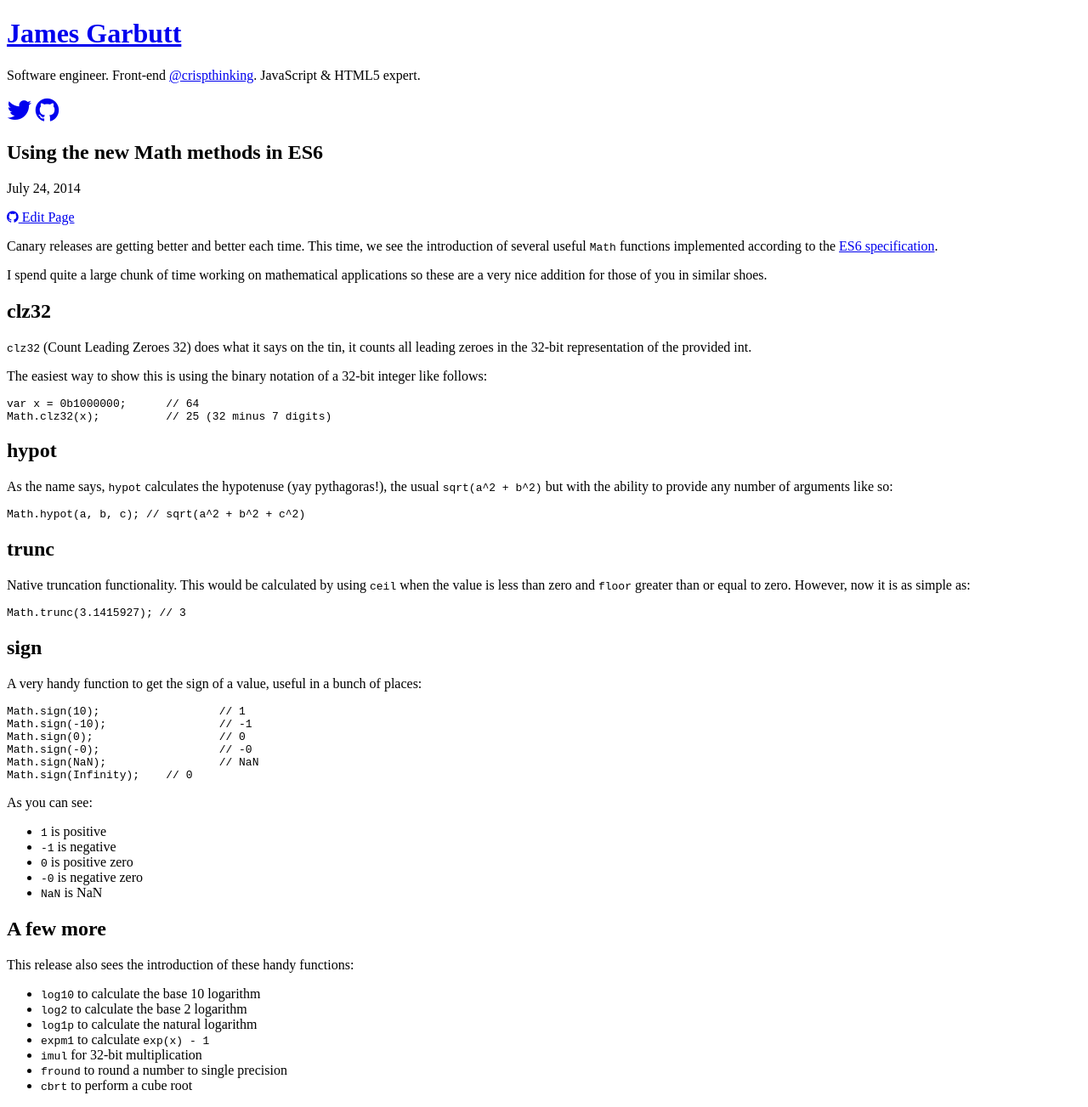
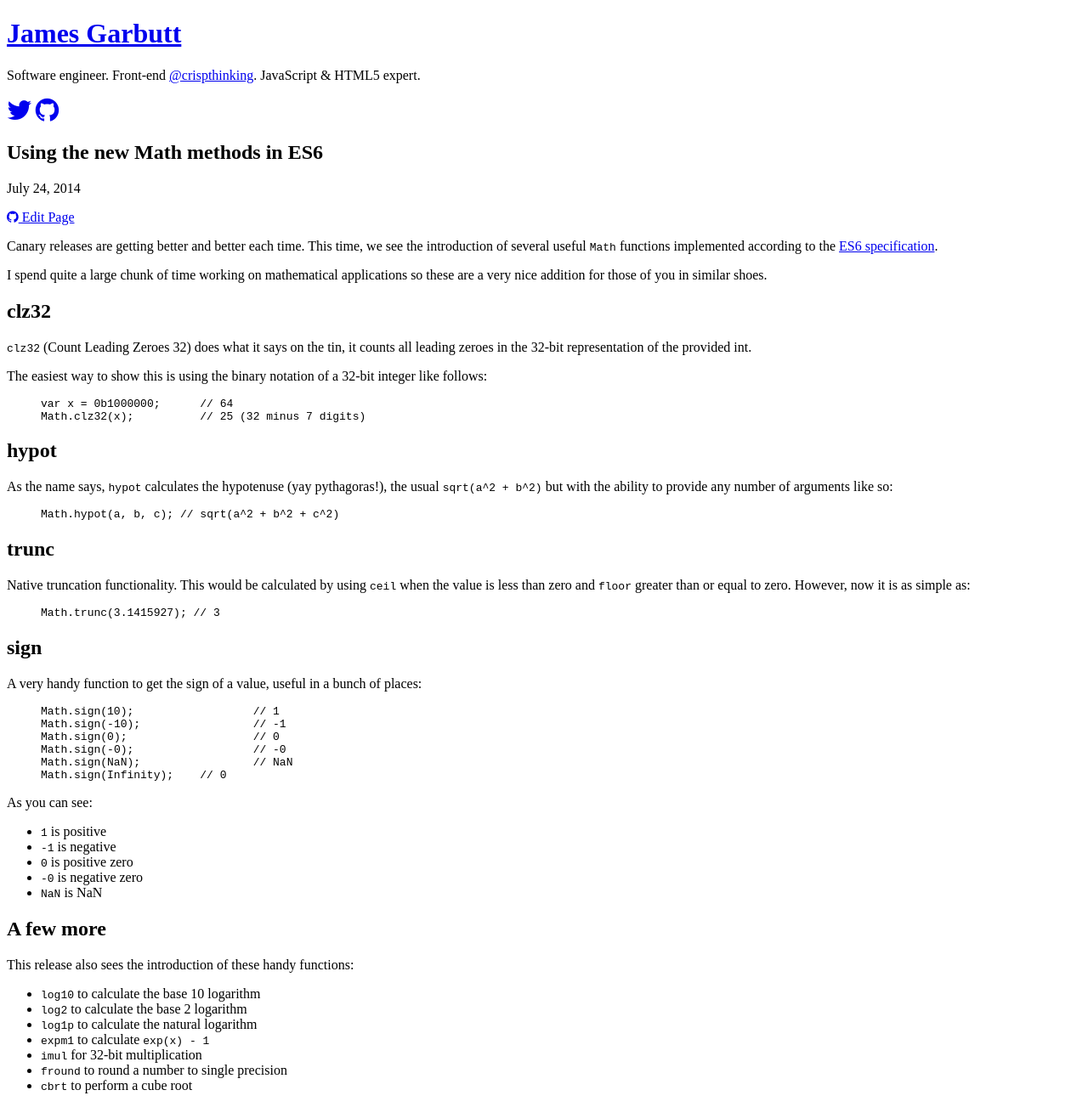
Before and after one commit to 43081j/43081j.github.io, a Jekyll site: the page built from _posts/2014-07-24-es6-new-math-methods.md, in a window 1280 px wide. Shown: the whole page at 85% size. Built offline with Jekyll 4.4.1, drawn with Linux system fonts in a browser that asks for light colours; nearby versions of some CDN libraries; comment, search, counter and statistics services are not loaded.

Commit message:
fix post css

```diff
--- a/_posts/2014-07-24-es6-new-math-methods.md
+++ b/_posts/2014-07-24-es6-new-math-methods.md
@@ -14,39 +14,39 @@
 
 The easiest way to show this is using the binary notation of a 32-bit integer like follows:
 
-~~~ javascript
+{% highlight javascript %}
 var x = 0b1000000;	// 64
 Math.clz32(x);		// 25 (32 minus 7 digits)
-~~~
+{% endhighlight %}
 
 ## hypot
 
 As the name says, `hypot` calculates the hypotenuse (yay pythagoras!), the usual `sqrt(a^2 + b^2)` but with the ability to provide any number of arguments like so:
 
-~~~ javascript
+{% highlight javascript %}
 Math.hypot(a, b, c); // sqrt(a^2 + b^2 + c^2)
-~~~
+{% endhighlight %}
 
 ## trunc
 
 Native truncation functionality. This would be calculated by using `ceil` when the value is less than zero and `floor` greater than or equal to zero. However, now it is as simple as:
 
-~~~ javascript
+{% highlight javascript %}
 Math.trunc(3.1415927); // 3
-~~~
+{% endhighlight %}
 
 ## sign
 
 A very handy function to get the sign of a value, useful in a bunch of places:
 
-~~~ javascript
+{% highlight javascript %}
 Math.sign(10);			// 1
 Math.sign(-10);			// -1
 Math.sign(0);			// 0
 Math.sign(-0);			// -0
 Math.sign(NaN);			// NaN
 Math.sign(Infinity);	// 0
-~~~
+{% endhighlight %}
 
 As you can see:
 
```
Also changed, not shown: css/post.scss (+12 -0 lines), app.css.
